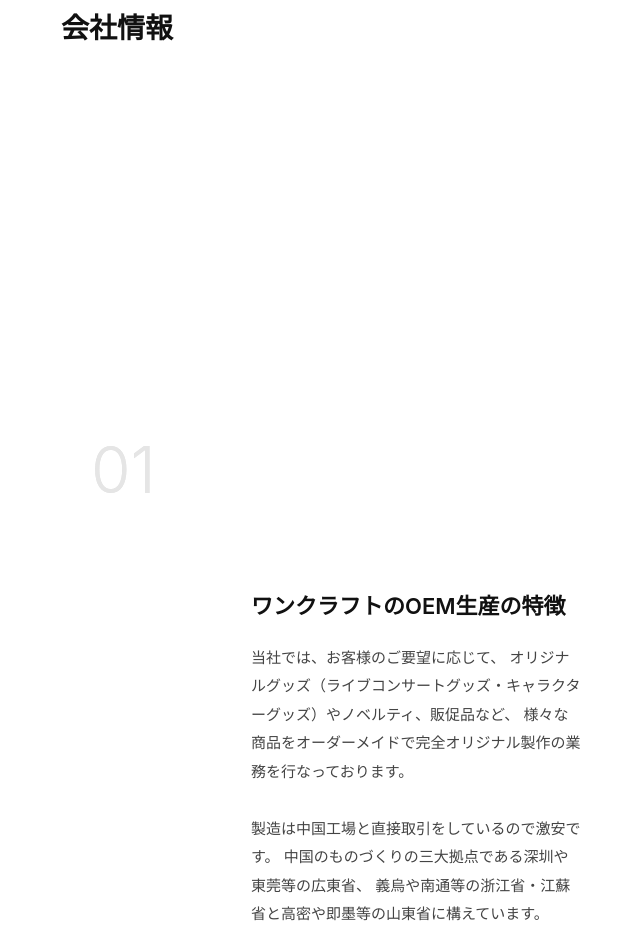
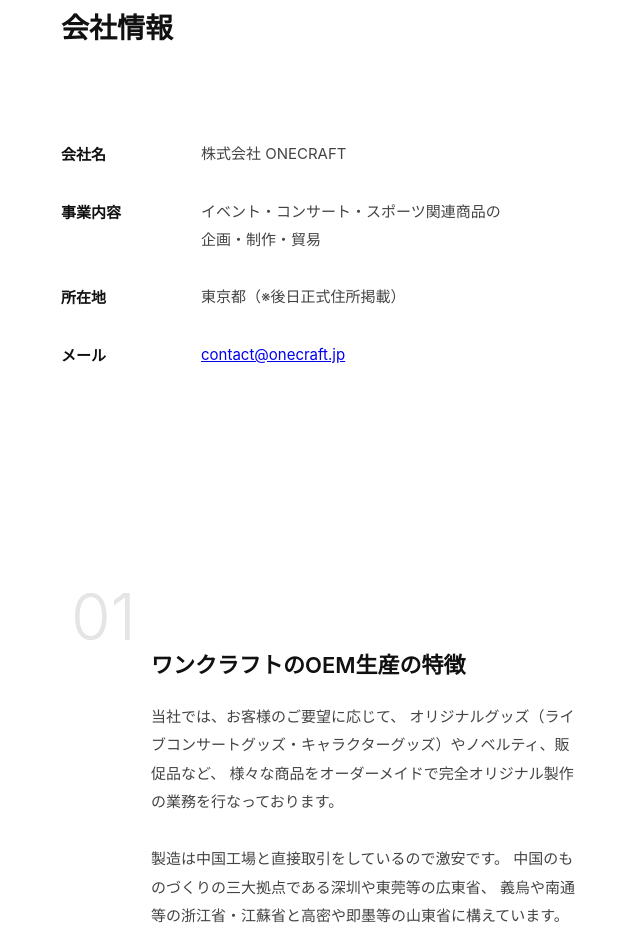
Before and after one commit to kuninakashin/onecraft-, a plain HTML site: page index.html in a window 1280 px wide. Shown: the part 1600-2549 px from the top of the page, without its empty margins (19-659 px from the left). Drawn offline with Linux system fonts and the light colour scheme.

Commit message:
Update index.html

```diff
--- a/index.html
+++ b/index.html
@@ -42,6 +42,33 @@
   <h2>会社情報</h2>
 
   <div class="company-info">
+    <table class="company-table">
+      <tr>
+        <th>会社名</th>
+        <td>株式会社 ONECRAFT</td>
+      </tr>
+      <tr>
+        <th>事業内容</th>
+        <td>
+          イベント・コンサート・スポーツ関連商品の<br>
+          企画・制作・貿易
+        </td>
+      </tr>
+      <tr>
+        <th>所在地</th>
+        <td>東京都（※後日正式住所掲載）</td>
+      </tr>
+      <tr>
+        <th>メール</th>
+        <td>
+          <a href="mailto:contact@onecraft.jp">
+            contact@onecraft.jp
+          </a>
+        </td>
+      </tr>
+    </table>
+  </div>
+</section>
 
   </div>
 </section>
```
